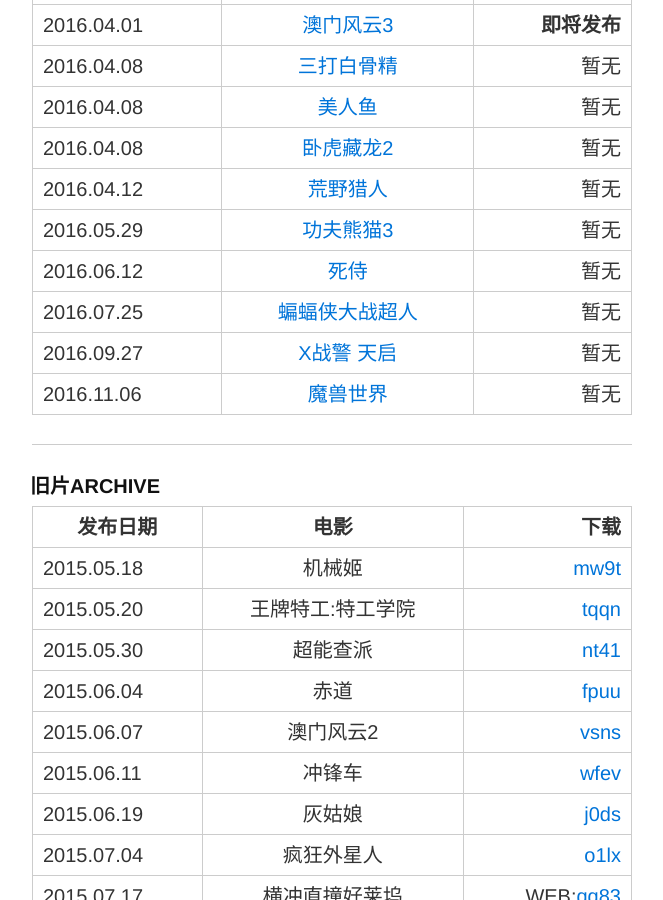
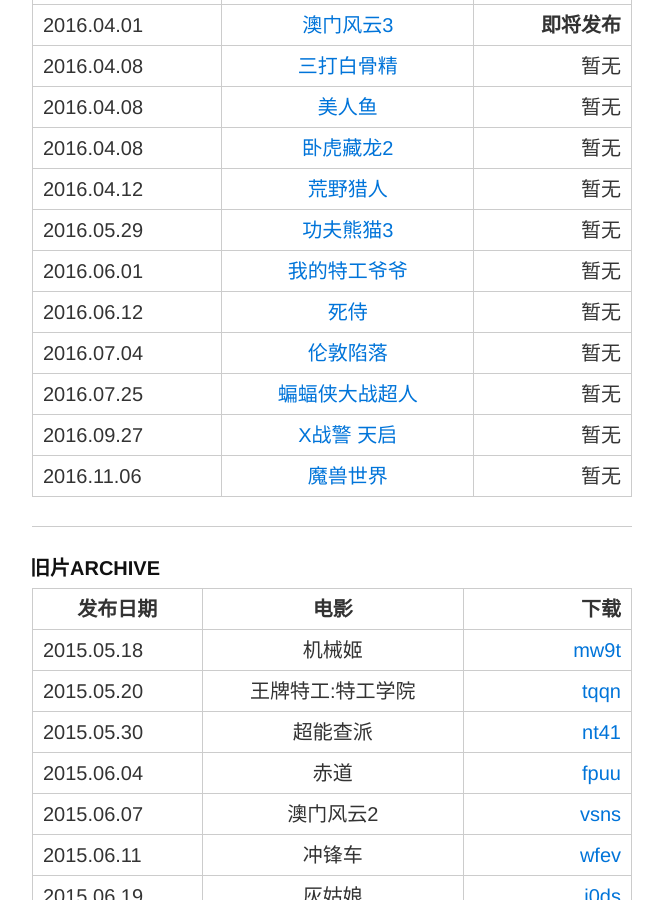
Before and after one commit to creeveliu/moviex.github.io, a Jekyll site: the page built from index.md, in a window 1280 px wide and 900 px high, scrolled down 667 px. Shown: the whole window, without its empty margins (308-971 px from the left). Built offline with Jekyll 4.4.1, drawn with Linux system fonts in a browser that asks for light colours; comment, search, counter and statistics services are not loaded.

Commit message:
Update index.md

```diff
--- a/index.md
+++ b/index.md
@@ -20,7 +20,9 @@
 | 2016.04.08      | [卧虎藏龙2](http://movie.douban.com/subject/21327512/)     | 暂无 |
 | 2016.04.12      | [荒野猎人](http://movie.douban.com/subject/5327268/)     | 暂无 |
 | 2016.05.29      | [功夫熊猫3](http://movie.douban.com/subject/11589036/)     | 暂无 |
+| 2016.06.01      | [我的特工爷爷](https://movie.douban.com/subject/25945280/)     | 暂无 |
 | 2016.06.12      | [死侍](http://movie.mtime.com/106309/)     | 暂无 |
+| 2016.07.04      | [伦敦陷落](http://movie.mtime.com/211903/)     | 暂无 |
 | 2016.07.25     | [蝙蝠侠大战超人](http://movie.douban.com/subject/24750534/)     | 暂无 |
 | 2016.09.27     | [X战警 天启](https://movie.douban.com/subject/25786060/)     | 暂无 |
 | 2016.11.06      | [魔兽世界](https://movie.douban.com/subject/2131940/)      | 暂无 |
```
